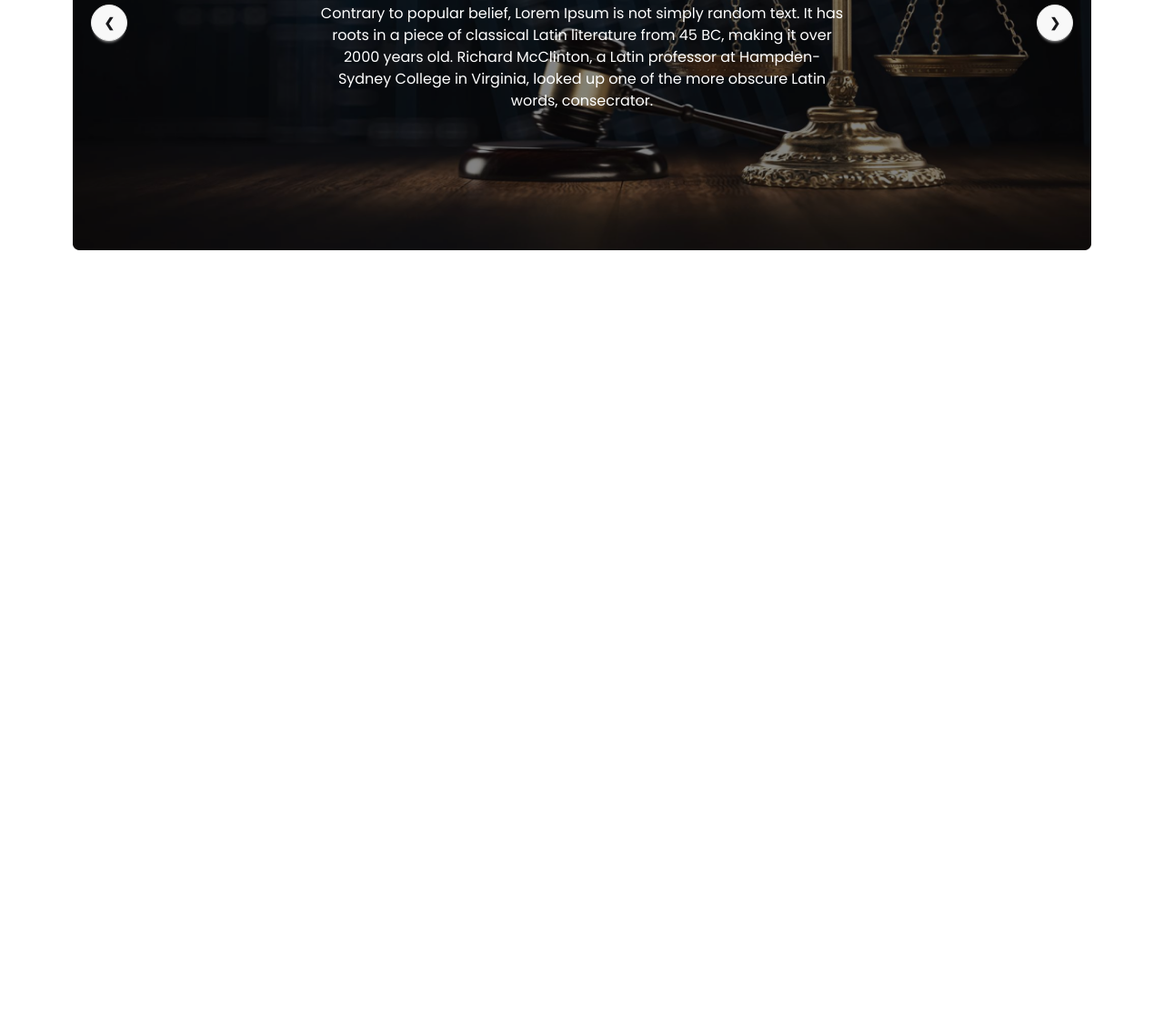
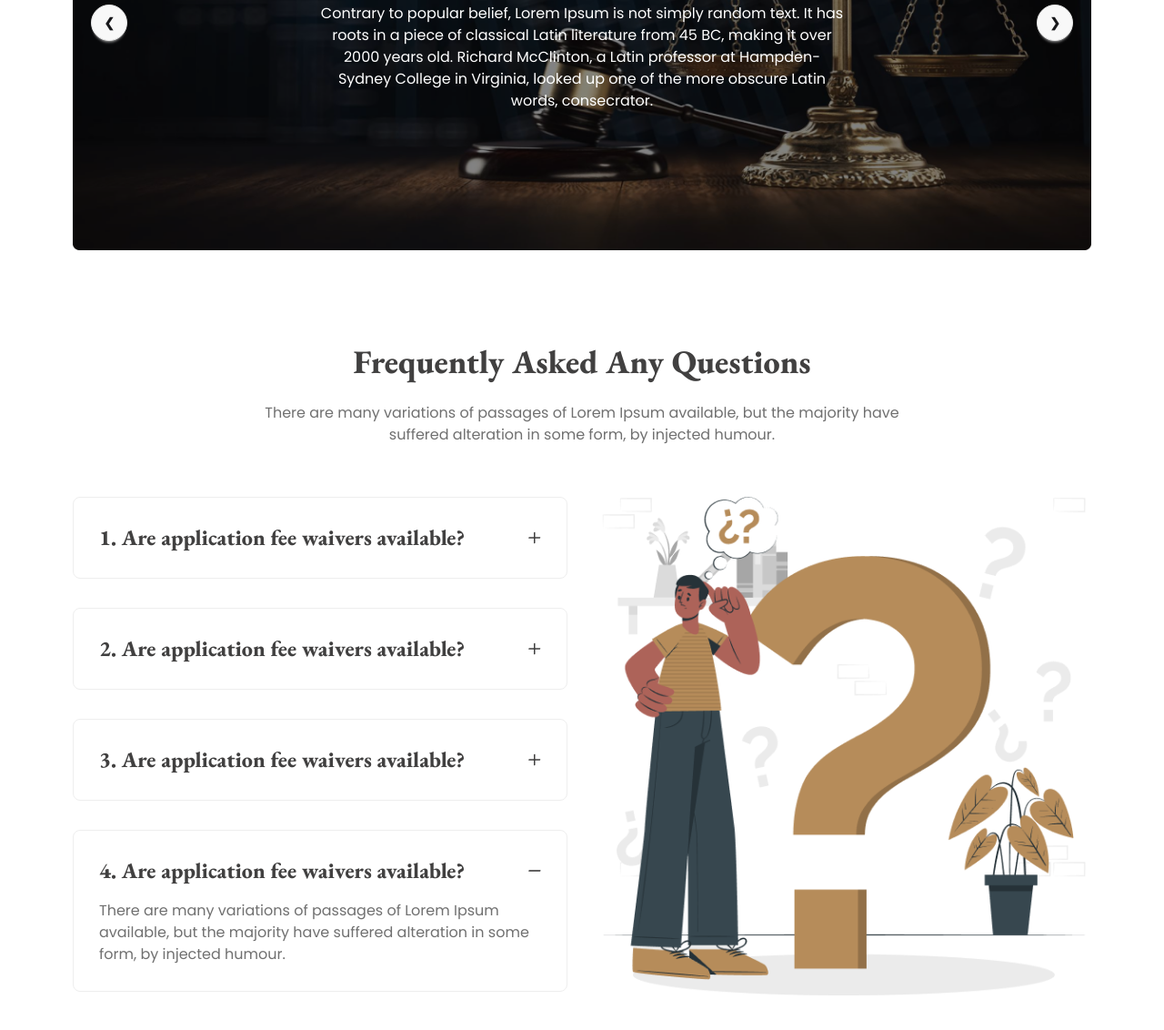
Before and after one commit to Tariqul911/legal-solution-with_Tailwind_-_Daisy_UI, a plain HTML site: page index.html in a window 1280 px wide. Shown: the part 2401-3533 px from the top of the page at 91% size. Before the commit the page ends 2763 px from the top, so only its background shows below. Drawn offline with nearby package versions, Linux system fonts and the light colour scheme.

Commit message:
added FAQ section

```diff
--- a/index.html
+++ b/index.html
@@ -233,7 +233,10 @@
                                 class="absolute top-0 left-0 w-full h-full flex flex-col items-center justify-center text-center text-white px-5">
                                 <h4 class="text-3xl md:text-5xl font-bold mb-7">Tariqul Islam</h4>
                                 <p class="max-w-xl font-poppins font-normal">
-                                    Contrary to popular belief, Lorem Ipsum is not simply random text. It has roots in a piece of classical Latin literature from 45 BC, making it over 2000 years old. Richard McClinton, a Latin professor at Hampden-Sydney College in Virginia, looked up one of the more obscure Latin words, consecrator.
+                                    Contrary to popular belief, Lorem Ipsum is not simply random text. It has roots in a
+                                    piece of classical Latin literature from 45 BC, making it over 2000 years old.
+                                    Richard McClinton, a Latin professor at Hampden-Sydney College in Virginia, looked
+                                    up one of the more obscure Latin words, consecrator.
                                 </p>
                             </div>
                             <!-- Slider Buttons -->
@@ -245,7 +248,7 @@
                     </div>
 
                     <!-- slide 2 -->
-                     <div id="slider-2" class="carousel-item relative w-full">
+                    <div id="slider-2" class="carousel-item relative w-full">
                         <img src="images/slider-1.jpg" class="w-full h-[500px]" />
                         <!-- Overlay + Content + Buttons container -->
                         <div class="absolute top-0 left-0 w-full h-full">
@@ -256,7 +259,10 @@
                                 class="absolute top-0 left-0 w-full h-full flex flex-col items-center justify-center text-center text-white px-5">
                                 <h4 class="text-3xl md:text-5xl font-bold mb-7">Tariqul Islam</h4>
                                 <p class="max-w-xl font-poppins font-normal">
-                                    Contrary to popular belief, Lorem Ipsum is not simply random text. It has roots in a piece of classical Latin literature from 45 BC, making it over 2000 years old. Richard McClinton, a Latin professor at Hampden-Sydney College in Virginia, looked up one of the more obscure Latin words, consecrator.
+                                    Contrary to popular belief, Lorem Ipsum is not simply random text. It has roots in a
+                                    piece of classical Latin literature from 45 BC, making it over 2000 years old.
+                                    Richard McClinton, a Latin professor at Hampden-Sydney College in Virginia, looked
+                                    up one of the more obscure Latin words, consecrator.
                                 </p>
                             </div>
                             <!-- Slider Buttons -->
@@ -268,7 +274,7 @@
                     </div>
 
                     <!-- slide 3 -->
-                     <div id="slide3" class="carousel-item relative w-full">
+                    <div id="slide3" class="carousel-item relative w-full">
                         <img src="images/slider-2.jpg" class="w-full h-[500px]" />
                         <!-- Overlay + Content + Buttons container -->
                         <div class="absolute top-0 left-0 w-full h-full">
@@ -279,7 +285,10 @@
                                 class="absolute top-0 left-0 w-full h-full flex flex-col items-center justify-center text-center text-white px-5">
                                 <h4 class="text-3xl md:text-5xl font-bold mb-7">Tariqul Islam</h4>
                                 <p class="max-w-xl font-poppins font-normal">
-                                    Contrary to popular belief, Lorem Ipsum is not simply random text. It has roots in a piece of classical Latin literature from 45 BC, making it over 2000 years old. Richard McClinton, a Latin professor at Hampden-Sydney College in Virginia, looked up one of the more obscure Latin words, consecrator.
+                                    Contrary to popular belief, Lorem Ipsum is not simply random text. It has roots in a
+                                    piece of classical Latin literature from 45 BC, making it over 2000 years old.
+                                    Richard McClinton, a Latin professor at Hampden-Sydney College in Virginia, looked
+                                    up one of the more obscure Latin words, consecrator.
                                 </p>
                             </div>
                             <!-- Slider Buttons -->
@@ -291,7 +300,7 @@
                     </div>
 
                     <!-- slide 4 -->
-                     <div id="slide4" class="carousel-item relative w-full">
+                    <div id="slide4" class="carousel-item relative w-full">
                         <img src="images/slider-3.jpg" class="w-full h-[500px]" />
                         <!-- Overlay + Content + Buttons container -->
                         <div class="absolute top-0 left-0 w-full h-full">
@@ -302,7 +311,10 @@
                                 class="absolute top-0 left-0 w-full h-full flex flex-col items-center justify-center text-center text-white px-5">
                                 <h4 class="text-3xl md:text-5xl font-bold mb-7">Tariqul Islam</h4>
                                 <p class="max-w-xl font-poppins font-normal">
-                                    Contrary to popular belief, Lorem Ipsum is not simply random text. It has roots in a piece of classical Latin literature from 45 BC, making it over 2000 years old. Richard McClinton, a Latin professor at Hampden-Sydney College in Virginia, looked up one of the more obscure Latin words, consecrator.
+                                    Contrary to popular belief, Lorem Ipsum is not simply random text. It has roots in a
+                                    piece of classical Latin literature from 45 BC, making it over 2000 years old.
+                                    Richard McClinton, a Latin professor at Hampden-Sydney College in Virginia, looked
+                                    up one of the more obscure Latin words, consecrator.
                                 </p>
                             </div>
                             <!-- Slider Buttons -->
@@ -315,6 +327,65 @@
                 </div>
             </div>
         </section>
+
+        <!-- FAQ section -->
+        <section class="mx-20 my-24">
+            <div class="text-center">
+                <h2 class="font-extrabold text-[#414040] text-4xl">Frequently Asked Any Questions</h2>
+                <p class="font-poppins text-[#707070] font-normal pt-6">There are many variations of passages of Lorem
+                    Ipsum available, but the majority have <br> suffered alteration in some form, by injected humour.
+                </p>
+            </div>
+
+            <!-- FAQ container -->
+            <div class="flex mt-14 gap-8">
+
+                <!-- question section -->
+                <div class="flex-1 space-y-8">
+                    <!-- 1st question -->
+                    <div class="collapse collapse-plus bg-base-100 border border-base-300 p-3">
+                        <input type="radio" name="my-accordion-3" checked="checked" />
+                        <div class="collapse-title font-extrabold text-[#414040] text-2xl">1. Are application fee
+                            waivers available?</div>
+                        <div class="collapse-content text-[#707070] font-poppins font-normal">There are many variations
+                            of passages of Lorem Ipsum available, but the majority have suffered alteration in some
+                            form, by injected humour.</div>
+                    </div>
+                    <!-- 2nd question -->
+                    <div class="collapse collapse-plus bg-base-100 border border-base-300 p-3">
+                        <input type="radio" name="my-accordion-3" checked="checked" />
+                        <div class="collapse-title font-extrabold text-[#414040] text-2xl">2. Are application fee
+                            waivers available?</div>
+                        <div class="collapse-content text-[#707070] font-poppins font-normal">There are many variations
+                            of passages of Lorem Ipsum available, but the majority have suffered alteration in some
+                            form, by injected humour.</div>
+                    </div>
+                    <!-- 3rd question -->
+                    <div class="collapse collapse-plus bg-base-100 border border-base-300 p-3">
+                        <input type="radio" name="my-accordion-3" checked="checked" />
+                        <div class="collapse-title font-extrabold text-[#414040] text-2xl">3. Are application fee
+                            waivers available?</div>
+                        <div class="collapse-content text-[#707070] font-poppins font-normal">There are many variations
+                            of passages of Lorem Ipsum available, but the majority have suffered alteration in some
+                            form, by injected humour.</div>
+                    </div>
+                    <!-- 4th question -->
+                    <div class="collapse collapse-plus bg-base-100 border border-base-300 p-3">
+                        <input type="radio" name="my-accordion-3" checked="checked" />
+                        <div class="collapse-title font-extrabold text-[#414040] text-2xl">4. Are application fee
+                            waivers available?</div>
+                        <div class="collapse-content text-[#707070] font-poppins font-normal">There are many variations
+                            of passages of Lorem Ipsum available, but the majority have suffered alteration in some
+                            form, by injected humour.</div>
+                    </div>
+                </div>
+
+                <!-- FAQ img section -->
+                <div class="flex-1 ">
+                    <img src="images/faq.png" alt="">
+                </div>
+            </div>
+        </section>
     </main>
     <footer>
 
```
